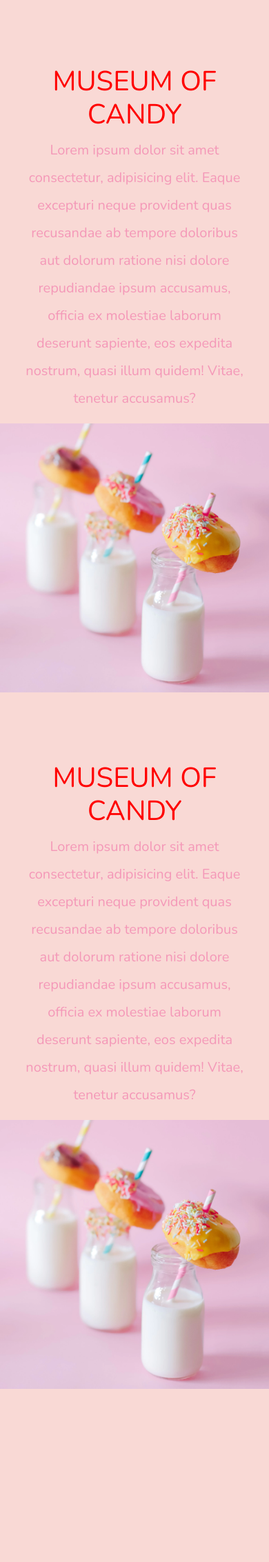
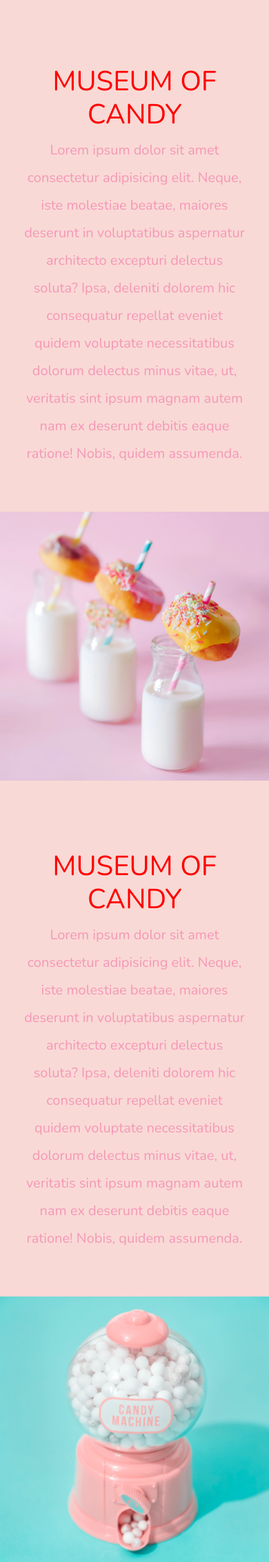
Before and after one commit to DevCeylan/BeginnerProjects, a PHP site: page / in a window 390 px wide. Shown: the part 397-2662 px from the top of the page at 69% size. Before the commit the page ends 2411 px from the top, so only its background shows below. Run offline with PHP 8.4, Linux system fonts and the light colour scheme.

Commit message:
CandyMuseum - finished

```diff
--- a/3_CandyMuseum/app.css
+++ b/3_CandyMuseum/app.css
@@ -9,6 +9,11 @@ h2 {
   color: red;
   font-weight: 200;
   font-size: 2.5rem;
+}
+
+.navbar.scrolled {
+  background: rgb(222, 192, 222);
+  transition: background 1s;
 }
 
 /* Navbar */
@@ -45,6 +50,7 @@ h2 {
 
 .content {
   margin-top: 100px;
+  margin-bottom: 50px;
 }
 
 .blurb p {
--- a/3_CandyMuseum/index.html
+++ b/3_CandyMuseum/index.html
@@ -21,7 +21,7 @@
 
 <body>
 
-  <!-- Navbar Section -->
+  <!-- Navbar -->
 
   <nav id="mainNavbar" class="navbar navbar-dark navbar-expand-md py-0 fixed-top">
     <a href="#" class="navbar-brand">CANDY</a>
@@ -49,13 +49,12 @@
     <div class="row align-items-center">
       <div class="col-lg-6">
         <div id="headingGroup" class="text-white text-center d-none d-lg-block mt-5">
-          <h1>MUSEUM <span>/</span> of <span>/</span> CANDY</h1>
-          <h1>MUSEUM <span>/</span> of <span>/</span> CANDY</h1>
-          <h1>MUSEUM <span>/</span> of <span>/</span> CANDY</h1>
-          <h1>MUSEUM <span>/</span> of <span>/</span> CANDY</h1>
-          <h1>MUSEUM <span>/</span> of <span>/</span> CANDY</h1>
+          <h1 class="">MUSEUM<span>/</span>OF<span>/</span>CANDY</h1>
+          <h1 class="">MUSEUM<span>/</span>OF<span>/</span>CANDY</h1>
+          <h1 class="">MUSEUM<span>/</span>OF<span>/</span>CANDY</h1>
+          <h1 class="">MUSEUM<span>/</span>OF<span>/</span>CANDY</h1>
+          <h1 class="">MUSEUM<span>/</span>OF<span>/</span>CANDY</h1>
         </div>
-
       </div>
       <div class="col-lg-6">
         <img class="img-fluid" src="imgs/hand2.png" alt="">
@@ -63,41 +62,78 @@
     </div>
   </section>
 
-  <!-- content -->
+  <!-- Content -->
+
   <section class="container-fluid px-0">
+    <!-- First Row -->
     <div class="row align-items-center content">
       <div class="col-md-6 order-2 order-md-1">
-        <img class="img-fluid" src="imgs/milk.png" alt="">
+        <img src="imgs/milk.png" alt="" class="img-fluid">
       </div>
       <div class="col-md-6 text-center order-1 order-md-2">
         <div class="row justify-content-center">
-          <div class="col-10 col-lg-8 blurb">
+          <div class="col-10 col-lg-8 blurb mb-5 mb-md-0">
             <h2>MUSEUM OF CANDY</h2>
             <img src="imgs/lolli_icon.png" alt="" class="d-none d-lg-inline">
-            <p class="lead">Lorem ipsum dolor sit amet consectetur, adipisicing elit. Eaque excepturi neque provident
-              quas
-              recusandae ab tempore doloribus aut dolorum ratione nisi dolore repudiandae ipsum accusamus, officia ex
-              molestiae laborum deserunt sapiente, eos expedita nostrum, quasi illum quidem! Vitae, tenetur accusamus?
-            </p>
+            <p class="lead">Lorem ipsum dolor sit amet consectetur adipisicing elit. Neque, iste molestiae
+              beatae, maiores deserunt
+              in voluptatibus
+              aspernatur architecto excepturi delectus soluta? Ipsa, deleniti dolorem hic consequatur
+              repellat eveniet quidem
+              voluptate necessitatibus dolorum delectus minus vitae, ut, veritatis sint ipsum magnam
+              autem nam ex deserunt debitis
+              eaque ratione! Nobis, quidem assumenda.</p>
           </div>
         </div>
       </div>
     </div>
 
+    <!-- Second Row -->
+
+    <div class="row align-items-center content">
+      <div class="col-md-6 text-center">
+        <div class="row justify-content-center">
+          <div class="col-10 col-lg-8 blurb mb-5 mb-md-0">
+            <h2>MUSEUM OF CANDY</h2>
+            <img src="imgs/lolli_icon.png" alt="" class="d-none d-lg-inline">
+            <p class="lead">Lorem ipsum dolor sit amet consectetur adipisicing elit. Neque, iste molestiae
+              beatae, maiores deserunt
+              in voluptatibus
+              aspernatur architecto excepturi delectus soluta? Ipsa, deleniti dolorem hic consequatur
+              repellat eveniet quidem
+              voluptate necessitatibus dolorum delectus minus vitae, ut, veritatis sint ipsum magnam
+              autem nam ex deserunt debitis
+              eaque ratione! Nobis, quidem assumenda.</p>
+          </div>
+        </div>
+      </div>
+      <div class="col-md-6">
+        <img src="imgs/gumball.png" alt="" class="img-fluid">
+      </div>
+    </div>
+
+    <!-- Third Row -->
+
     <div class="row align-items-center content">
       <div class="col-md-6 order-2 order-md-1">
-        <img class="img-fluid" src="imgs/milk.png" alt="">
+        <img src="imgs/sprinkles.png" alt="" class="img-fluid">
       </div>
       <div class="col-md-6 text-center order-1 order-md-2">
         <div class="row justify-content-center">
-          <div class="col-10 col-lg-8 blurb">
+          <div class="col-10 col-lg-8 blurb mb-5 mb-md-0">
             <h2>MUSEUM OF CANDY</h2>
             <img src="imgs/lolli_icon.png" alt="" class="d-none d-lg-inline">
-            <p class="lead">Lorem ipsum dolor sit amet consectetur, adipisicing elit. Eaque excepturi neque provident
-              quas
-              recusandae ab tempore doloribus aut dolorum ratione nisi dolore repudiandae ipsum accusamus, officia ex
-              molestiae laborum deserunt sapiente, eos expedita nostrum, quasi illum quidem! Vitae, tenetur accusamus?
-            </p>
+            <p class="lead">Lorem ipsum dolor sit amet consectetur adipisicing elit. Neque, iste molestiae
+              beatae, maiores
+              deserunt
+              in voluptatibus
+              aspernatur architecto excepturi delectus soluta? Ipsa, deleniti dolorem hic consequatur
+              repellat eveniet
+              quidem
+              voluptate necessitatibus dolorum delectus minus vitae, ut, veritatis sint ipsum magnam
+              autem nam ex deserunt
+              debitis
+              eaque ratione! Nobis, quidem assumenda.</p>
           </div>
         </div>
       </div>
@@ -115,6 +151,14 @@
     integrity="sha384-ChfqqxuZUCnJSK3+MXmPNIyE6ZbWh2IMqE241rYiqJxyMiZ6OW/JmZQ5stwEULTy"
     crossorigin="anonymous"></script>
 
+  <script>
+    $(function () {
+      $(document).scroll(function () {
+        var $nav = $("#mainNavbar");
+        $nav.toggleClass("scrolled", $(this).scrollTop() > $nav.height());
+      });
+    });
+  </script>
 </body>
 
 </html>
```
